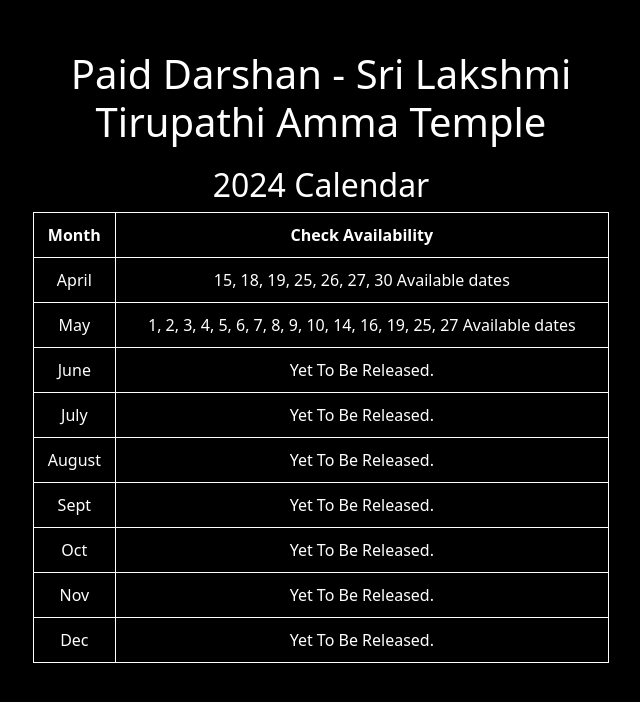
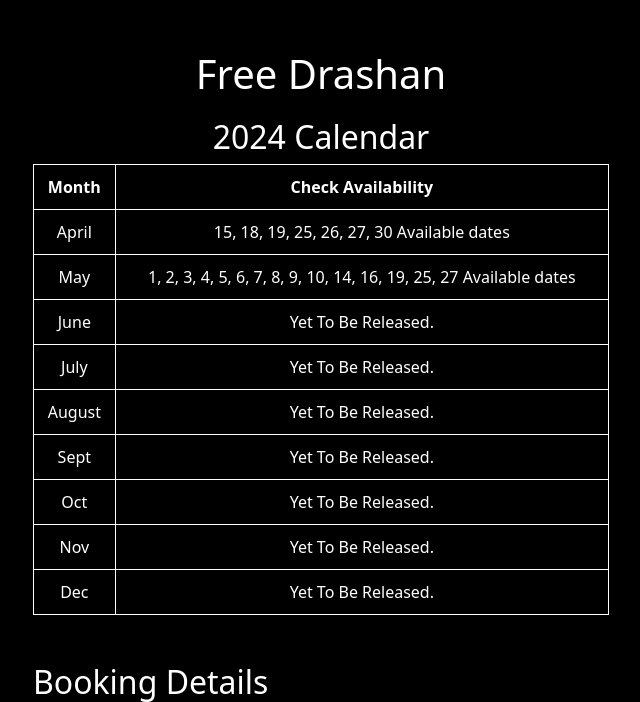
Before and after one commit to nikhilesh1432/temple-management, a Flask app: page /free_darshan in a window 1280 px wide. Shown: the top 702 px of the page, without its empty margins (319-959 px from the left). Run offline with Flask 3, Linux system fonts and the light colour scheme.

Commit message:
Update free_darshan.html

```diff
--- a/template/free_darshan.html
+++ b/template/free_darshan.html
@@ -57,7 +57,7 @@
 </head>
 <body>
     <div class="container">
-        <h1 class="text-center mt-5">Paid Darshan - Sri Lakshmi Tirupathi Amma Temple</h1>
+        <h1 class="text-center mt-5">Free Drashan</h1>
         <div class="calendar">
             <h2>2024 Calendar</h2>
             <table>
```
